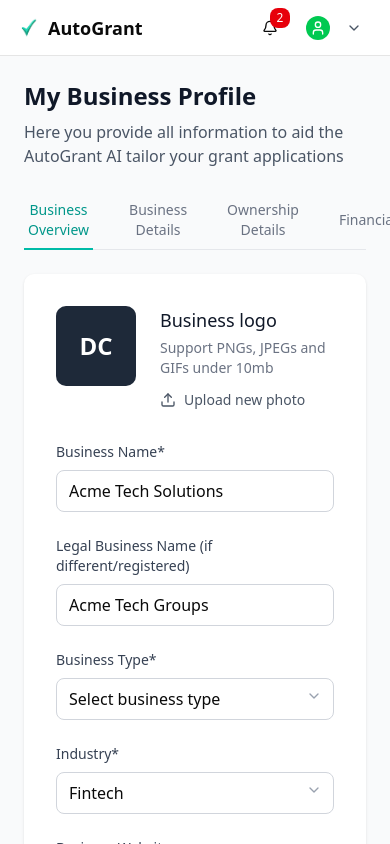
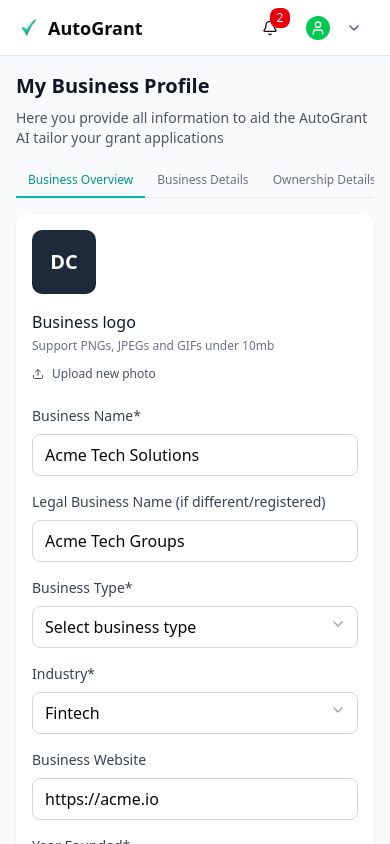
Before and after one commit to DanielBryte/autogrant, a Next.js app: page /dashboard/business in a window 390 px wide. Built offline with nearby package versions, Linux system fonts and the light colour scheme.

Commit message:
fix page responsiveness

```diff
--- a/src/app/(dashboard)/dashboard/business/page.tsx
+++ b/src/app/(dashboard)/dashboard/business/page.tsx
@@ -72,21 +72,22 @@ const BusinessPage = () => {
     'Business Needs',
     'Documents'
   ];
+
 const renderBusinessOverview = () => (
-    <div className="bg-white rounded-lg shadow-sm p-8">
+  <div className="bg-white rounded-lg shadow-sm p-4 sm:p-8">
     {/* Business Logo Section */}
-      <div className="mb-8">
-        <div className="flex items-start space-x-6">
+    <div className="mb-6 sm:mb-8">
+      <div className="flex flex-col sm:flex-row sm:items-start space-y-4 sm:space-y-0 sm:space-x-6">
         <div className="flex-shrink-0">
-            <div className="w-20 h-20 bg-gray-800 rounded-lg flex items-center justify-center">
-              <span className="text-white text-2xl font-bold">DC</span>
+          <div className="w-16 sm:w-20 h-16 sm:h-20 bg-gray-800 rounded-lg flex items-center justify-center">
+            <span className="text-white text-xl sm:text-2xl font-bold ">DC</span>
           </div>
         </div>
         <div className="flex-grow">
-            <h3 className="text-lg font-medium text-gray-900 mb-1">Business logo</h3>
-            <p className="text-sm text-gray-500 mb-3">Support PNGs, JPEGs and GIFs under 10mb</p>
-            <button className="flex items-center space-x-2 text-sm text-gray-600 hover:text-gray-800">
-              <Upload className="w-4 h-4" />
+          <h3 className="text-base sm:text-lg font-medium text-gray-900 mb-1">Business logo</h3>
+          <p className="text-xs sm:text-sm text-gray-500 mb-3">Support PNGs, JPEGs and GIFs under 10mb</p>
+          <button className="flex items-center space-x-2 text-xs sm:text-sm text-gray-600 hover:text-gray-800">
+            <Upload className="w-3 h-3 sm:w-4 sm:h-4" />
             <span>Upload new photo</span>
           </button>
         </div>
@@ -94,7 +95,7 @@ const BusinessPage = () => {
     </div>
 
     {/* Form Fields */}
-      <div className="grid grid-cols-1 md:grid-cols-2 gap-6">
+    <div className="grid grid-cols-1 sm:grid-cols-2 gap-4 sm:gap-6">
         <div>
           <label className="block text-sm font-medium text-gray-700 mb-2">
             Business Name*
@@ -731,36 +732,43 @@ const BusinessPage = () => {
     }
   };
 
-  // Main component return
   return (
-    <div className="min-h-screen bg-gray-50 flex">
+    <div className="min-h-screen bg-gray-50">
 
 
       {/* Main Content */}
-      <div className="flex-1 overflow-auto">
+      <div className="w-full overflow-auto">
 
         {/* Page Content */}
-        <div className="p-6">
-          <div className="mb-6">
-            <h1 className="text-2xl font-bold text-gray-900 mb-2">My Business Profile</h1>
-            <p className="text-gray-600">
+        <div className="p-4 sm:p-6">
+          <div className="mb-4 sm:mb-6">
+            <h1 className="text-xl sm:text-2xl font-bold text-gray-900 mb-2">My Business Profile</h1>
+            <p className="text-sm sm:text-base text-gray-600">
               Here you provide all information to aid the AutoGrant AI tailor your grant applications
             </p>
           </div>
 
           {/* Tabs */}
-          <div className="mb-6">
+         {/* Tabs - Mobile Scrollable */}
+          <div className="mb-4 sm:mb-6">
             <div className="border-b border-gray-200">
-              <nav className="-mb-px flex space-x-8">
+              <nav className="-mb-px flex overflow-x-auto whitespace-nowrap hide-scrollbar">
                 {tabs.map((tab) => (
                   <button
                     key={tab}
                     onClick={() => setCurrentTab(tab)}
-                    className={`py-2 px-1 border-b-2 font-medium text-sm ${
+                    className={`
+                      py-2 px-3 sm:px-4
+                      border-b-2
+                      text-xs sm:text-sm
+                      font-medium
+                      whitespace-nowrap
+                      ${
                         currentTab === tab
                           ? 'border-teal-500 text-teal-600'
                           : 'border-transparent text-gray-500 hover:text-gray-700 hover:border-gray-300'
-                    }`}
+                      }
+                    `}
                   >
                     {tab}
                   </button>
@@ -769,12 +777,14 @@ const BusinessPage = () => {
             </div>
             </div>
 
-          {/* Tab Content */}
+      {/* Form Fields - Update grid layouts */}
+          <div className="space-y-4 sm:space-y-6">
             {renderTabContent()}
+          </div>
 
           {/* Save Button */}
-          <div className="mt-8">
-            <button className="w-full bg-teal-600 text-white py-3 px-4 rounded-md font-medium hover:bg-teal-700 transition-colors">
+          <div className="mt-6 sm:mt-8 px-4 sm:px-0">
+            <button className="w-full bg-teal-600 text-white py-2.5 sm:py-3 px-4 rounded-md text-sm sm:text-base font-medium hover:bg-teal-700 transition-colors">
               Save
             </button>
           </div>
--- a/src/app/globals.css
+++ b/src/app/globals.css
@@ -120,3 +120,14 @@
     @apply bg-background text-foreground;
   }
 }
+
+/* Hide scrollbar for Chrome, Safari and Opera */
+.hide-scrollbar::-webkit-scrollbar {
+  display: none;
+}
+
+/* Hide scrollbar for IE, Edge and Firefox */
+.hide-scrollbar {
+  -ms-overflow-style: none;  /* IE and Edge */
+  scrollbar-width: none;  /* Firefox */
+}
```
Lines whose indentation alone changed are shown as unchanged.
